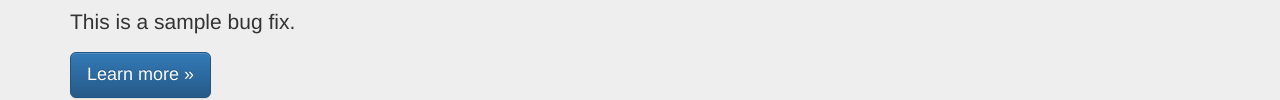
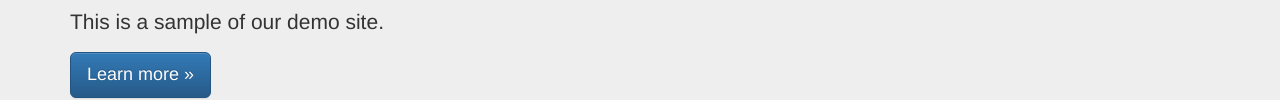
Before and after one commit to QuuR32/git_demo, a plain HTML site: page index.html in a window 1280 px wide. Shown: the part 190-290 px from the top of the page. Drawn offline with nearby package versions, Linux system fonts and the light colour scheme.

Commit message:
started modifications to site

```diff
--- a/index.html
+++ b/index.html
@@ -56,7 +56,7 @@
     <div class="jumbotron">
       <div class="container">
         <h1>Hello, Git User!</h1>
-        <p>This is a sample bug fix.</p>
+        <p>This is a sample of our demo site.</p>
         <p><a class="btn btn-primary btn-lg" href="#" role="button">Learn more &raquo;</a></p>
       </div>
     </div>
```
Also changed, not shown: ToDo.txt.
